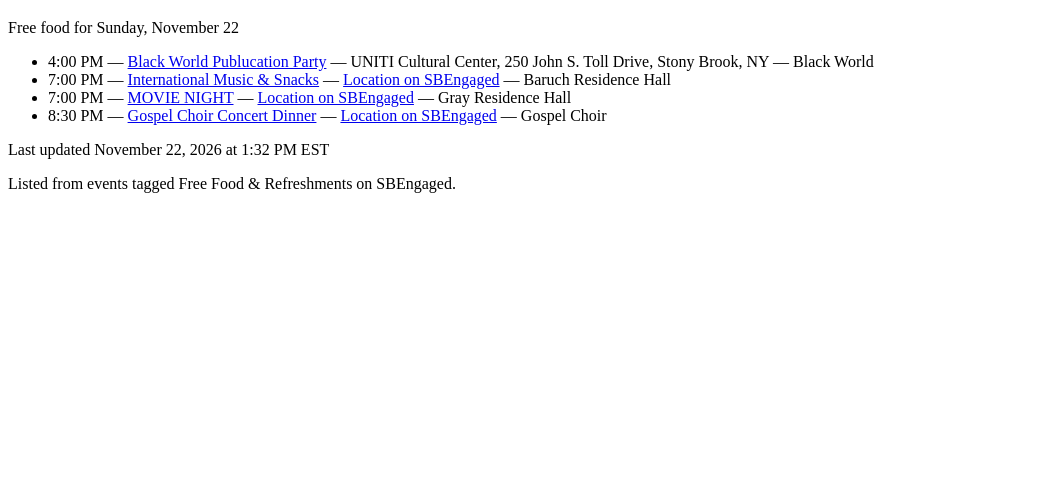
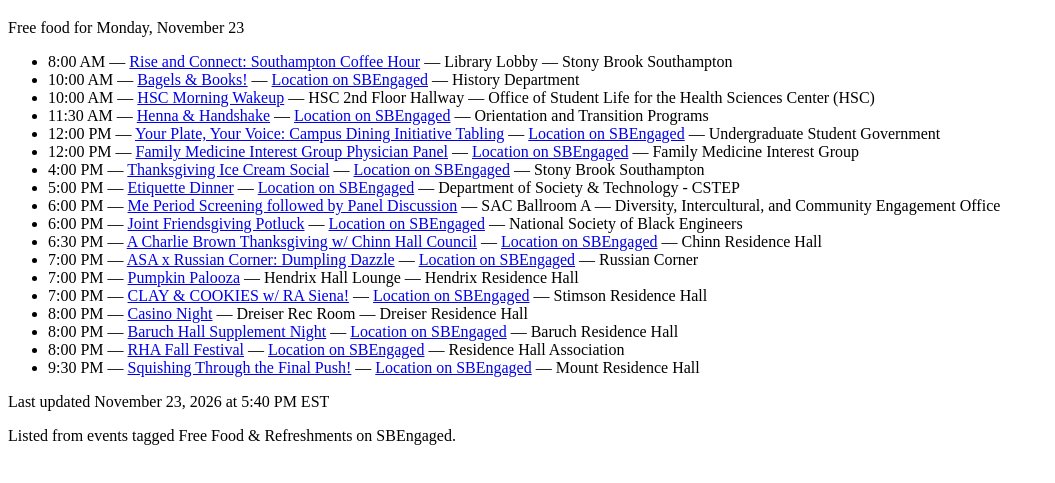
Before and after one commit to katy-ng/foodfinder, a plain HTML site: page index.html in a window 1280 px wide. Shown: the part 61-544 px from the top of the page, without its empty margins (0-1055 px from the left). Drawn offline with Linux system fonts and the light colour scheme.

Commit message:
Update index.html

```diff
--- a/index.html
+++ b/index.html
@@ -8,18 +8,32 @@
 <body>
 <header>
 <h1>Food Finders</h1>
-<p>Free food for Sunday, November 22</p>
+<p>Free food for Monday, November 23</p>
 </header>
 <main>
 <ul>
-<li><time datetime="2026-11-22T21:00:00.000Z">4:00 PM</time> — <a href="https://sbengaged.stonybrook.edu/rsvp?id=392577">Black World Publucation Party</a> — UNITI Cultural Center, 250 John S. Toll Drive,  Stony Brook, NY — Black World</li>
-<li><time datetime="2026-11-23T00:00:00.000Z">7:00 PM</time> — <a href="https://sbengaged.stonybrook.edu/rsvp?id=390383">International Music &amp; Snacks</a> — <a href="https://sbengaged.stonybrook.edu/rsvp?id=390383">Location on SBEngaged</a> — Baruch Residence Hall</li>
-<li><time datetime="2026-11-23T00:00:00.000Z">7:00 PM</time> — <a href="https://sbengaged.stonybrook.edu/rsvp?id=392699">MOVIE NIGHT</a> — <a href="https://sbengaged.stonybrook.edu/rsvp?id=392699">Location on SBEngaged</a> — Gray Residence Hall</li>
-<li><time datetime="2026-11-23T01:30:00.000Z">8:30 PM</time> — <a href="https://sbengaged.stonybrook.edu/rsvp?id=391333">Gospel Choir Concert Dinner</a> — <a href="https://sbengaged.stonybrook.edu/rsvp?id=391333">Location on SBEngaged</a> — Gospel Choir</li>
+<li><time datetime="2026-11-23T13:00:00.000Z">8:00 AM</time> — <a href="https://sbengaged.stonybrook.edu/rsvp?id=392603">Rise and Connect: Southampton Coffee Hour</a> — Library Lobby — Stony Brook Southampton</li>
+<li><time datetime="2026-11-23T15:00:00.000Z">10:00 AM</time> — <a href="https://sbengaged.stonybrook.edu/rsvp?id=392206">Bagels &amp; Books!</a> — <a href="https://sbengaged.stonybrook.edu/rsvp?id=392206">Location on SBEngaged</a> — History Department</li>
+<li><time datetime="2026-11-23T15:00:00.000Z">10:00 AM</time> — <a href="https://sbengaged.stonybrook.edu/rsvp?id=392557">HSC Morning Wakeup</a> — HSC 2nd Floor Hallway — Office of Student Life for the Health Sciences Center (HSC)</li>
+<li><time datetime="2026-11-23T16:30:00.000Z">11:30 AM</time> — <a href="https://sbengaged.stonybrook.edu/rsvp?id=392356">Henna &amp; Handshake</a> — <a href="https://sbengaged.stonybrook.edu/rsvp?id=392356">Location on SBEngaged</a> — Orientation and Transition Programs</li>
+<li><time datetime="2026-11-23T17:00:00.000Z">12:00 PM</time> — <a href="https://sbengaged.stonybrook.edu/rsvp?id=391555">Your Plate, Your Voice: Campus Dining Initiative Tabling</a> — <a href="https://sbengaged.stonybrook.edu/rsvp?id=391555">Location on SBEngaged</a> — Undergraduate Student Government</li>
+<li><time datetime="2026-11-23T17:00:00.000Z">12:00 PM</time> — <a href="https://sbengaged.stonybrook.edu/rsvp?id=391635">Family Medicine Interest Group Physician Panel</a> — <a href="https://sbengaged.stonybrook.edu/rsvp?id=391635">Location on SBEngaged</a> — Family Medicine Interest Group</li>
+<li><time datetime="2026-11-23T21:00:00.000Z">4:00 PM</time> — <a href="https://sbengaged.stonybrook.edu/rsvp?id=392401">Thanksgiving Ice Cream Social</a> — <a href="https://sbengaged.stonybrook.edu/rsvp?id=392401">Location on SBEngaged</a> — Stony Brook Southampton</li>
+<li><time datetime="2026-11-23T22:00:00.000Z">5:00 PM</time> — <a href="https://sbengaged.stonybrook.edu/rsvp?id=392162">Etiquette Dinner</a> — <a href="https://sbengaged.stonybrook.edu/rsvp?id=392162">Location on SBEngaged</a> — Department of Society &amp; Technology - CSTEP</li>
+<li><time datetime="2026-11-23T23:00:00.000Z">6:00 PM</time> — <a href="https://sbengaged.stonybrook.edu/rsvp?id=391862">Me Period Screening followed by Panel Discussion</a> — SAC Ballroom A — Diversity, Intercultural, and Community Engagement Office</li>
+<li><time datetime="2026-11-23T23:00:00.000Z">6:00 PM</time> — <a href="https://sbengaged.stonybrook.edu/rsvp?id=392877">Joint Friendsgiving Potluck</a> — <a href="https://sbengaged.stonybrook.edu/rsvp?id=392877">Location on SBEngaged</a> — National Society of Black Engineers</li>
+<li><time datetime="2026-11-23T23:30:00.000Z">6:30 PM</time> — <a href="https://sbengaged.stonybrook.edu/rsvp?id=391532">A Charlie Brown Thanksgiving w/ Chinn Hall Council</a> — <a href="https://sbengaged.stonybrook.edu/rsvp?id=391532">Location on SBEngaged</a> — Chinn Residence Hall</li>
+<li><time datetime="2026-11-24T00:00:00.000Z">7:00 PM</time> — <a href="https://sbengaged.stonybrook.edu/rsvp?id=391856">ASA x Russian Corner: Dumpling Dazzle</a> — <a href="https://sbengaged.stonybrook.edu/rsvp?id=391856">Location on SBEngaged</a> — Russian Corner</li>
+<li><time datetime="2026-11-24T00:00:00.000Z">7:00 PM</time> — <a href="https://sbengaged.stonybrook.edu/rsvp?id=392113">Pumpkin Palooza</a> — Hendrix Hall Lounge — Hendrix Residence Hall</li>
+<li><time datetime="2026-11-24T00:00:00.000Z">7:00 PM</time> — <a href="https://sbengaged.stonybrook.edu/rsvp?id=392492">CLAY &amp; COOKIES w/ RA Siena!</a> — <a href="https://sbengaged.stonybrook.edu/rsvp?id=392492">Location on SBEngaged</a> — Stimson Residence Hall</li>
+<li><time datetime="2026-11-24T01:00:00.000Z">8:00 PM</time> — <a href="https://sbengaged.stonybrook.edu/rsvp?id=392015">Casino Night</a> — Dreiser Rec Room — Dreiser Residence Hall</li>
+<li><time datetime="2026-11-24T01:00:00.000Z">8:00 PM</time> — <a href="https://sbengaged.stonybrook.edu/rsvp?id=392388">Baruch Hall Supplement Night</a> — <a href="https://sbengaged.stonybrook.edu/rsvp?id=392388">Location on SBEngaged</a> — Baruch Residence Hall</li>
+<li><time datetime="2026-11-24T01:00:00.000Z">8:00 PM</time> — <a href="https://sbengaged.stonybrook.edu/rsvp?id=392569">RHA Fall Festival</a> — <a href="https://sbengaged.stonybrook.edu/rsvp?id=392569">Location on SBEngaged</a> — Residence Hall Association</li>
+<li><time datetime="2026-11-24T02:30:00.000Z">9:30 PM</time> — <a href="https://sbengaged.stonybrook.edu/rsvp?id=392695">Squishing Through the Final Push!</a> — <a href="https://sbengaged.stonybrook.edu/rsvp?id=392695">Location on SBEngaged</a> — Mount Residence Hall</li>
 </ul>
 </main>
 <footer>
-<p>Last updated <time datetime="2026-11-22T18:32:12.476Z">November 22, 2026 at 1:32 PM EST</time></p>
+<p>Last updated <time datetime="2026-11-23T22:40:25.244Z">November 23, 2026 at 5:40 PM EST</time></p>
 <p>Listed from events tagged Free Food &amp; Refreshments on SBEngaged.</p>
 </footer>
 </body>
```
